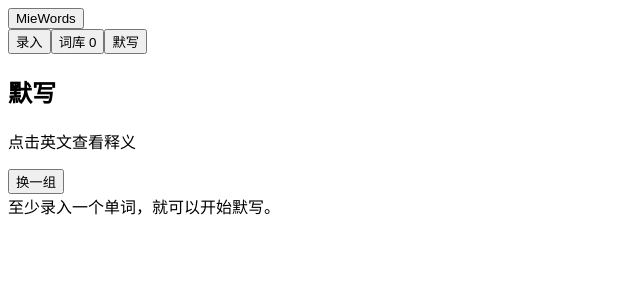
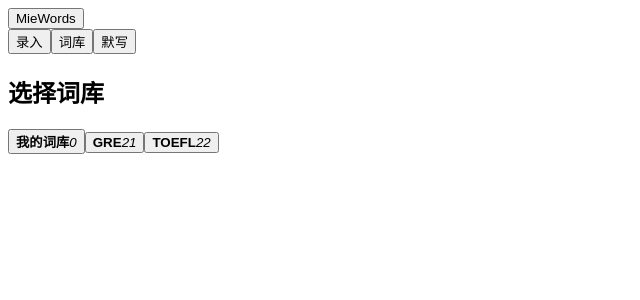
Before and after one commit to JiayeYong/miewords, a React (Vite) app: page / in a window 1280 px wide. Both pictures are taken after a click on the button "默写". Shown: the top 300 px of the page, without its empty margins (0-640 px from the left). Built offline with nearby package versions, Linux system fonts and the light colour scheme; the HTML template or start-up script is replaced by a standard one.

Commit message:
Add built-in vocabulary libraries

```diff
--- a/src/App.tsx
+++ b/src/App.tsx
@@ -1,9 +1,12 @@
 import { ChangeEvent, FormEvent, useEffect, useMemo, useRef, useState } from 'react'
+import { BuiltInWord, wordsForList } from './data/builtInWords'
 import { Word, wordDatabase } from './lib/db'
 
-type View = 'add' | 'words' | 'dictation'
+type View = 'add' | 'library' | 'dictation'
+type Library = 'mine' | 'GRE' | 'TOEFL'
+type QuizWord = Pick<Word, 'id' | 'english' | 'chinese'>
 
-const alphabetic = (words: Word[]) =>
+const alphabetic = <T extends { english: string }>(words: T[]) =>
   [...words].sort((a, b) => a.english.localeCompare(b.english, 'en', { sensitivity: 'base' }))
 
 const shuffle = <T,>(items: T[]) => {
@@ -15,14 +18,25 @@ const shuffle = <T,>(items: T[]) => {
   return result
 }
 
+const makePersonalWord = (word: BuiltInWord): Word => ({
+  id: crypto.randomUUID(),
+  english: word.english,
+  chinese: word.chinese,
+  createdAt: Date.now(),
+  reviewCount: 0,
+  knownCount: 0,
+})
+
 function App() {
   const [words, setWords] = useState<Word[]>([])
   const [view, setView] = useState<View>('add')
+  const [library, setLibrary] = useState<Library | null>(null)
+  const [quizSource, setQuizSource] = useState<Library | null>(null)
   const [english, setEnglish] = useState('')
   const [chinese, setChinese] = useState('')
   const [search, setSearch] = useState('')
   const [message, setMessage] = useState('')
-  const [quiz, setQuiz] = useState<Word[]>([])
+  const [quiz, setQuiz] = useState<QuizWord[]>([])
   const [revealed, setRevealed] = useState<Set<string>>(new Set())
   const [editingId, setEditingId] = useState<string | null>(null)
   const englishInput = useRef<HTMLInputElement>(null)
@@ -33,13 +47,24 @@ function App() {
     void wordDatabase.getAll().then((savedWords) => setWords(alphabetic(savedWords)))
   }, [])
 
+  const personalEnglish = useMemo(
+    () => new Set(words.map((word) => word.english.toLocaleLowerCase())),
+    [words],
+  )
+
+  const libraryWords = useMemo(() => {
+    if (library === 'mine') return words
+    if (library === 'GRE' || library === 'TOEFL') return alphabetic(wordsForList(library))
+    return []
+  }, [library, words])
+
   const visibleWords = useMemo(() => {
     const term = search.trim().toLocaleLowerCase()
-    if (!term) return words
-    return words.filter((word) =>
+    if (!term) return libraryWords
+    return libraryWords.filter((word) =>
       `${word.english} ${word.chinese}`.toLocaleLowerCase().includes(term),
     )
-  }, [search, words])
+  }, [libraryWords, search])
 
   const notify = (text: string) => {
     setMessage(text)
@@ -56,21 +81,27 @@ function App() {
       (word) => word.english.toLocaleLowerCase() === cleanEnglish.toLocaleLowerCase() && word.id !== editingId,
     )
     const existing = editingId ? words.find((word) => word.id === editingId) : duplicate
-    const word: Word = {
+    await wordDatabase.save({
       id: existing?.id ?? crypto.randomUUID(),
       english: cleanEnglish,
       chinese: cleanChinese,
       createdAt: existing?.createdAt ?? Date.now(),
       reviewCount: existing?.reviewCount ?? 0,
       knownCount: existing?.knownCount ?? 0,
-    }
-    await wordDatabase.save(word)
+    })
     await refresh()
     setEnglish('')
     setChinese('')
     setEditingId(null)
-    notify(duplicate ? '已更新这个单词的释义。' : editingId ? '修改已保存。' : '单词已收进词库。')
+    notify(duplicate ? '已更新这个单词的释义。' : editingId ? '修改已保存。' : '已保存到我的词库。')
     englishInput.current?.focus()
+  }
+
+  const collectWord = async (word: BuiltInWord) => {
+    if (personalEnglish.has(word.english.toLocaleLowerCase())) return notify('这个单词已经在你的词库里。')
+    await wordDatabase.save(makePersonalWord(word))
+    await refresh()
+    notify(`已将 ${word.english} 加入我的词库。`)
   }
 
   const beginEdit = (word: Word) => {
@@ -82,16 +113,27 @@ function App() {
   }
 
   const deleteWord = async (word: Word) => {
-    if (!window.confirm(`确定删除 “${word.english}” 吗？`)) return
+    if (!window.confirm(`确定从我的词库删除 “${word.english}” 吗？`)) return
     await wordDatabase.remove(word.id)
     await refresh()
     notify('单词已删除。')
   }
 
-  const startQuiz = () => {
-    setQuiz(shuffle(words).slice(0, 10))
+  const sourceWords = (source: Library): QuizWord[] => {
+    if (source === 'mine') return words
+    return wordsForList(source)
+  }
+
+  const startQuiz = (source: Library) => {
+    setQuizSource(source)
+    setQuiz(shuffle(sourceWords(source)).slice(0, 10))
     setRevealed(new Set())
+  }
+
+  const openDictation = () => {
     setView('dictation')
+    setQuizSource(null)
+    setQuiz([])
   }
 
   const toggleAnswer = (id: string) => {
@@ -140,16 +182,22 @@ function App() {
     }
   }
 
+  const openLibrary = () => {
+    setView('library')
+    setLibrary(null)
+    setSearch('')
+  }
+
+  const libraryName = library === 'mine' ? '我的词库' : library
+
   return (
     <div className="app-shell">
       <header>
-        <button className="brand" onClick={() => setView('add')} aria-label="返回首页">
-          MieWords
-        </button>
+        <button className="brand" onClick={() => setView('add')} aria-label="返回首页">MieWords</button>
         <nav aria-label="主菜单">
           <button className={view === 'add' ? 'active' : ''} onClick={() => setView('add')}>录入</button>
-          <button className={view === 'words' ? 'active' : ''} onClick={() => setView('words')}>词库 <span>{words.length}</span></button>
-          <button className={view === 'dictation' ? 'active' : ''} onClick={startQuiz}>默写</button>
+          <button className={view === 'library' ? 'active' : ''} onClick={openLibrary}>词库</button>
+          <button className={view === 'dictation' ? 'active' : ''} onClick={openDictation}>默写</button>
         </nav>
       </header>
 
@@ -157,6 +205,7 @@ function App() {
         {view === 'add' && (
           <section className="hero">
             <h1>{editingId ? '修改单词' : '添加单词'}</h1>
+            <p className="section-note">保存到我的词库</p>
             <form className="word-form" onSubmit={saveWord}>
               <label>英文<input ref={englishInput} value={english} onChange={(e) => setEnglish(e.target.value)} placeholder="e.g. serendipity" autoFocus /></label>
               <label>中文<input value={chinese} onChange={(e) => setChinese(e.target.value)} placeholder="例如：意外发现美好事物的幸运" /></label>
@@ -166,39 +215,58 @@ function App() {
           </section>
         )}
 
-        {view === 'words' && (
+        {view === 'library' && !library && (
+          <section className="panel">
+            <div className="panel-heading"><h1>词库</h1></div>
+            <div className="library-directory">
+              <button onClick={() => setLibrary('mine')}><span><strong>我的词库</strong><small>手动录入与收藏</small></span><em>{words.length}</em></button>
+              <button onClick={() => setLibrary('GRE')}><span><strong>GRE</strong><small>内置演示词库</small></span><em>{wordsForList('GRE').length}</em></button>
+              <button onClick={() => setLibrary('TOEFL')}><span><strong>TOEFL</strong><small>内置演示词库</small></span><em>{wordsForList('TOEFL').length}</em></button>
+            </div>
+            <p className="data-caption">内置词库为只读演示数据；完整词库将在确认开源许可后加入。</p>
+          </section>
+        )}
+
+        {view === 'library' && library && (
           <section className="panel">
             <div className="panel-heading">
-              <h1>词库</h1>
-              <details className="data-menu">
-                <summary>数据</summary>
-                <div className="toolbar">
-                  <button onClick={exportJson} disabled={!words.length}>导出 JSON</button>
-                  <button onClick={exportCsv} disabled={!words.length}>导出 CSV</button>
-                  <label className="import">导入 JSON<input type="file" accept="application/json,.json" onChange={importJson} /></label>
-                </div>
-              </details>
+              <div><button className="back-button" onClick={() => { setLibrary(null); setSearch('') }}>← 所有词库</button><h1>{libraryName}</h1></div>
+              {library === 'mine' && <details className="data-menu"><summary>数据</summary><div className="toolbar">
+                <button onClick={exportJson} disabled={!words.length}>导出 JSON</button>
+                <button onClick={exportCsv} disabled={!words.length}>导出 CSV</button>
+                <label className="import">导入 JSON<input type="file" accept="application/json,.json" onChange={importJson} /></label>
+              </div></details>}
             </div>
-            <input className="search" value={search} onChange={(e) => setSearch(e.target.value)} placeholder="搜索英文或中文…" />
-            {!visibleWords.length ? <div className="empty">{words.length ? '没有找到匹配的单词。' : '词库还是空的，先去种下第一个单词吧。'}</div> : (
+            <input className="search" value={search} onChange={(e) => setSearch(e.target.value)} placeholder={`搜索${libraryName}…`} />
+            {!visibleWords.length ? <div className="empty">{library === 'mine' ? '这里还是空的。' : '没有找到匹配的单词。'}</div> : (
               <div className="word-list">
                 {visibleWords.map((word) => <article className="word-row" key={word.id}>
                   <strong>{word.english}</strong><span className="meaning">{word.chinese}</span>
-                  <div><button onClick={() => beginEdit(word)}>编辑</button><button className="danger" onClick={() => deleteWord(word)}>删除</button></div>
+                  {library === 'mine' ? <div><button onClick={() => beginEdit(word as Word)}>编辑</button><button className="danger" onClick={() => deleteWord(word as Word)}>删除</button></div> :
+                    <button className={`collect ${personalEnglish.has(word.english.toLocaleLowerCase()) ? 'collected' : ''}`} onClick={() => void collectWord(word as BuiltInWord)}>{personalEnglish.has(word.english.toLocaleLowerCase()) ? '已收藏' : '＋ 收藏'}</button>}
                 </article>)}
               </div>
             )}
           </section>
         )}
 
-        {view === 'dictation' && (
+        {view === 'dictation' && !quizSource && (
           <section className="panel quiz-panel">
-            <div className="panel-heading"><div><h1>默写</h1><p>点击英文查看释义</p></div><button className="quiet-button" onClick={startQuiz}>换一组</button></div>
-            {!quiz.length ? <div className="empty">至少录入一个单词，就可以开始默写。</div> : (
-              <div className="quiz-list">{quiz.map((word, index) => <button className={`quiz-row ${revealed.has(word.id) ? 'revealed' : ''}`} onClick={() => toggleAnswer(word.id)} key={word.id}>
-                <span>{String(index + 1).padStart(2, '0')}</span><strong>{word.english}</strong><em>{revealed.has(word.id) ? word.chinese : ''}</em>
-              </button>)}</div>
-            )}
+            <div className="panel-heading"><h1>选择词库</h1></div>
+            <div className="library-directory">
+              <button onClick={() => startQuiz('mine')}><span><strong>我的词库</strong></span><em>{words.length}</em></button>
+              <button onClick={() => startQuiz('GRE')}><span><strong>GRE</strong></span><em>{wordsForList('GRE').length}</em></button>
+              <button onClick={() => startQuiz('TOEFL')}><span><strong>TOEFL</strong></span><em>{wordsForList('TOEFL').length}</em></button>
+            </div>
+          </section>
+        )}
+
+        {view === 'dictation' && quizSource && (
+          <section className="panel quiz-panel">
+            <div className="panel-heading"><div><button className="back-button" onClick={() => { setQuizSource(null); setQuiz([]) }}>← 选择词库</button><h1>默写 · {quizSource === 'mine' ? '我的词库' : quizSource}</h1><p>点击英文查看释义</p></div><button className="quiet-button" onClick={() => startQuiz(quizSource)}>换一组</button></div>
+            {!quiz.length ? <div className="empty">这个词库还是空的。</div> : <div className="quiz-list">{quiz.map((word, index) => <button className={`quiz-row ${revealed.has(word.id) ? 'revealed' : ''}`} onClick={() => toggleAnswer(word.id)} key={word.id}>
+              <span>{String(index + 1).padStart(2, '0')}</span><strong>{word.english}</strong><em>{revealed.has(word.id) ? word.chinese : ''}</em>
+            </button>)}</div>}
           </section>
         )}
       </main>
--- /dev/null
+++ b/src/data/builtInWords.ts
@@ -0,0 +1,52 @@
+export type BuiltInWord = {
+  id: string
+  english: string
+  chinese: string
+  lists: Array<'GRE' | 'TOEFL'>
+}
+
+export const builtInWords: BuiltInWord[] = [
+  { id: 'abate', english: 'abate', chinese: '减轻；减弱', lists: ['GRE'] },
+  { id: 'aberrant', english: 'aberrant', chinese: '异常的；偏离常规的', lists: ['GRE'] },
+  { id: 'abhor', english: 'abhor', chinese: '憎恶；厌恶', lists: ['GRE'] },
+  { id: 'alacrity', english: 'alacrity', chinese: '欣然；敏捷', lists: ['GRE'] },
+  { id: 'ambivalent', english: 'ambivalent', chinese: '矛盾的；犹豫不决的', lists: ['GRE'] },
+  { id: 'anomaly', english: 'anomaly', chinese: '异常事物；反常现象', lists: ['GRE', 'TOEFL'] },
+  { id: 'assuage', english: 'assuage', chinese: '缓和；减轻', lists: ['GRE'] },
+  { id: 'capricious', english: 'capricious', chinese: '反复无常的', lists: ['GRE'] },
+  { id: 'cogent', english: 'cogent', chinese: '有说服力的', lists: ['GRE'] },
+  { id: 'conundrum', english: 'conundrum', chinese: '难题；谜题', lists: ['GRE'] },
+  { id: 'deleterious', english: 'deleterious', chinese: '有害的', lists: ['GRE'] },
+  { id: 'enervate', english: 'enervate', chinese: '使衰弱；削弱', lists: ['GRE'] },
+  { id: 'equivocal', english: 'equivocal', chinese: '模棱两可的', lists: ['GRE'] },
+  { id: 'fastidious', english: 'fastidious', chinese: '挑剔的；一丝不苟的', lists: ['GRE'] },
+  { id: 'laconic', english: 'laconic', chinese: '言简意赅的', lists: ['GRE'] },
+  { id: 'obdurate', english: 'obdurate', chinese: '顽固的；执拗的', lists: ['GRE'] },
+  { id: 'pragmatic', english: 'pragmatic', chinese: '务实的；实用主义的', lists: ['GRE', 'TOEFL'] },
+  { id: 'prodigal', english: 'prodigal', chinese: '挥霍的；浪费的', lists: ['GRE'] },
+  { id: 'reticent', english: 'reticent', chinese: '沉默寡言的；有所保留的', lists: ['GRE'] },
+  { id: 'sagacious', english: 'sagacious', chinese: '睿智的；有远见的', lists: ['GRE'] },
+  { id: 'ubiquitous', english: 'ubiquitous', chinese: '无处不在的', lists: ['GRE', 'TOEFL'] },
+  { id: 'adaptation', english: 'adaptation', chinese: '适应；改编', lists: ['TOEFL'] },
+  { id: 'allocate', english: 'allocate', chinese: '分配；划拨', lists: ['TOEFL'] },
+  { id: 'aquatic', english: 'aquatic', chinese: '水生的；水中的', lists: ['TOEFL'] },
+  { id: 'arid', english: 'arid', chinese: '干旱的；贫瘠的', lists: ['TOEFL'] },
+  { id: 'artifact', english: 'artifact', chinese: '人工制品；文物', lists: ['TOEFL'] },
+  { id: 'biodiversity', english: 'biodiversity', chinese: '生物多样性', lists: ['TOEFL'] },
+  { id: 'coherent', english: 'coherent', chinese: '连贯的；一致的', lists: ['TOEFL'] },
+  { id: 'deteriorate', english: 'deteriorate', chinese: '恶化；退化', lists: ['TOEFL'] },
+  { id: 'disperse', english: 'disperse', chinese: '分散；散布', lists: ['TOEFL'] },
+  { id: 'ecosystem', english: 'ecosystem', chinese: '生态系统', lists: ['TOEFL'] },
+  { id: 'empirical', english: 'empirical', chinese: '以观察或实验为依据的', lists: ['TOEFL'] },
+  { id: 'erosion', english: 'erosion', chinese: '侵蚀；腐蚀', lists: ['TOEFL'] },
+  { id: 'indigenous', english: 'indigenous', chinese: '本土的；土生土长的', lists: ['TOEFL'] },
+  { id: 'inhibit', english: 'inhibit', chinese: '抑制；阻碍', lists: ['TOEFL'] },
+  { id: 'migration', english: 'migration', chinese: '迁徙；移居', lists: ['TOEFL'] },
+  { id: 'nutrient', english: 'nutrient', chinese: '营养物；营养素', lists: ['TOEFL'] },
+  { id: 'precipitation', english: 'precipitation', chinese: '降水；沉淀', lists: ['TOEFL'] },
+  { id: 'sediment', english: 'sediment', chinese: '沉积物', lists: ['TOEFL'] },
+  { id: 'sustain', english: 'sustain', chinese: '维持；支撑', lists: ['TOEFL'] },
+]
+
+export const wordsForList = (list: 'GRE' | 'TOEFL') =>
+  builtInWords.filter((word) => word.lists.includes(list))
--- a/src/styles.css
+++ b/src/styles.css
@@ -48,6 +48,7 @@ nav span { margin-left: 3px; color: #9ba09d; font-size: 11px; }
 
 main { padding-bottom: 80px; }
 h1 { margin: 0; font-size: clamp(32px, 5vw, 48px); font-weight: 400; letter-spacing: -.04em; }
+.section-note { margin: 10px 0 0; color: #969b97; font-size: 12px; }
 
 .hero { max-width: 620px; margin: 18vh auto 0; }
 .word-form { margin-top: 60px; }
@@ -101,6 +102,36 @@ h1 { margin: 0; font-size: clamp(32px, 5vw, 48px); font-weight: 400; letter-spac
 }
 .panel-heading p { margin: 10px 0 0; color: #8a908c; font-size: 13px; }
 .search { max-width: 300px; margin-bottom: 36px; font-size: 15px; }
+.back-button {
+  margin: 0 0 18px;
+  padding: 0;
+  border: 0;
+  color: #8a908c;
+  background: none;
+  font-size: 12px;
+  cursor: pointer;
+}
+.back-button:hover { color: #24352d; }
+
+.library-directory { border-top: 1px solid #d1d1ca; }
+.library-directory > button {
+  display: flex;
+  align-items: center;
+  justify-content: space-between;
+  width: 100%;
+  min-height: 82px;
+  padding: 0 4px;
+  border: 0;
+  border-bottom: 1px solid #ddddD6;
+  background: none;
+  text-align: left;
+  cursor: pointer;
+}
+.library-directory > button:hover strong { color: #315d47; }
+.library-directory strong { display: block; font-size: 19px; font-weight: 500; }
+.library-directory small { display: block; margin-top: 5px; color: #9a9f9b; }
+.library-directory em { color: #929792; font-size: 13px; font-style: normal; }
+.data-caption { margin-top: 22px; color: #a0a49f; font-size: 11px; }
 
 .data-menu { position: relative; }
 .data-menu summary { padding: 8px 0; color: #7b837e; cursor: pointer; list-style: none; }
@@ -148,6 +179,16 @@ h1 { margin: 0; font-size: clamp(32px, 5vw, 48px); font-weight: 400; letter-spac
 .word-row button { padding: 5px; border: 0; color: #7c847f; background: none; cursor: pointer; font-size: 12px; }
 .word-row button:hover { color: #24352d; }
 .word-row .danger:hover { color: #9a4937; }
+.word-row > .collect {
+  padding: 6px 0;
+  border: 0;
+  color: #65766c;
+  background: none;
+  font-size: 12px;
+  cursor: pointer;
+}
+.word-row > .collect:hover { color: #315d47; }
+.word-row > .collect.collected { color: #a1a6a2; cursor: default; }
 
 .empty { padding: 70px 20px; color: #929792; text-align: center; }
 .quiz-panel { max-width: 680px; margin: auto; }
@@ -193,6 +234,7 @@ h1 { margin: 0; font-size: clamp(32px, 5vw, 48px); font-weight: 400; letter-spac
   .word-row { grid-template-columns: 1fr auto; gap: 7px 15px; padding: 14px 0; }
   .word-row .meaning { grid-column: 1; grid-row: 2; }
   .word-row div { grid-column: 2; grid-row: 1 / 3; opacity: 1; }
+  .word-row > .collect { grid-column: 2; grid-row: 1 / 3; }
   .quiz-row { grid-template-columns: 32px 1fr; padding: 12px 0; }
   .quiz-row em { grid-column: 2; min-height: 19px; margin-top: 5px; }
 }
```
Also changed, not shown: 1 other file (tests, documents, lock files or other folders).
